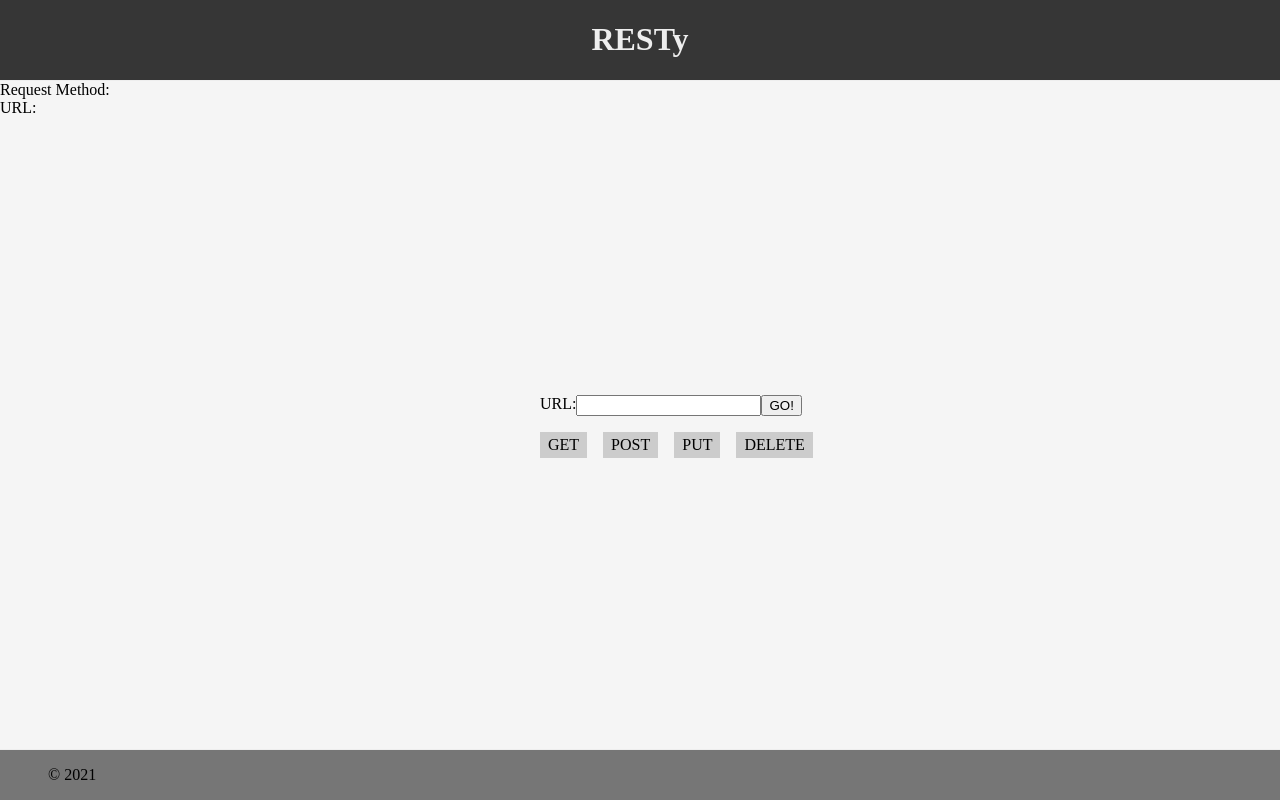
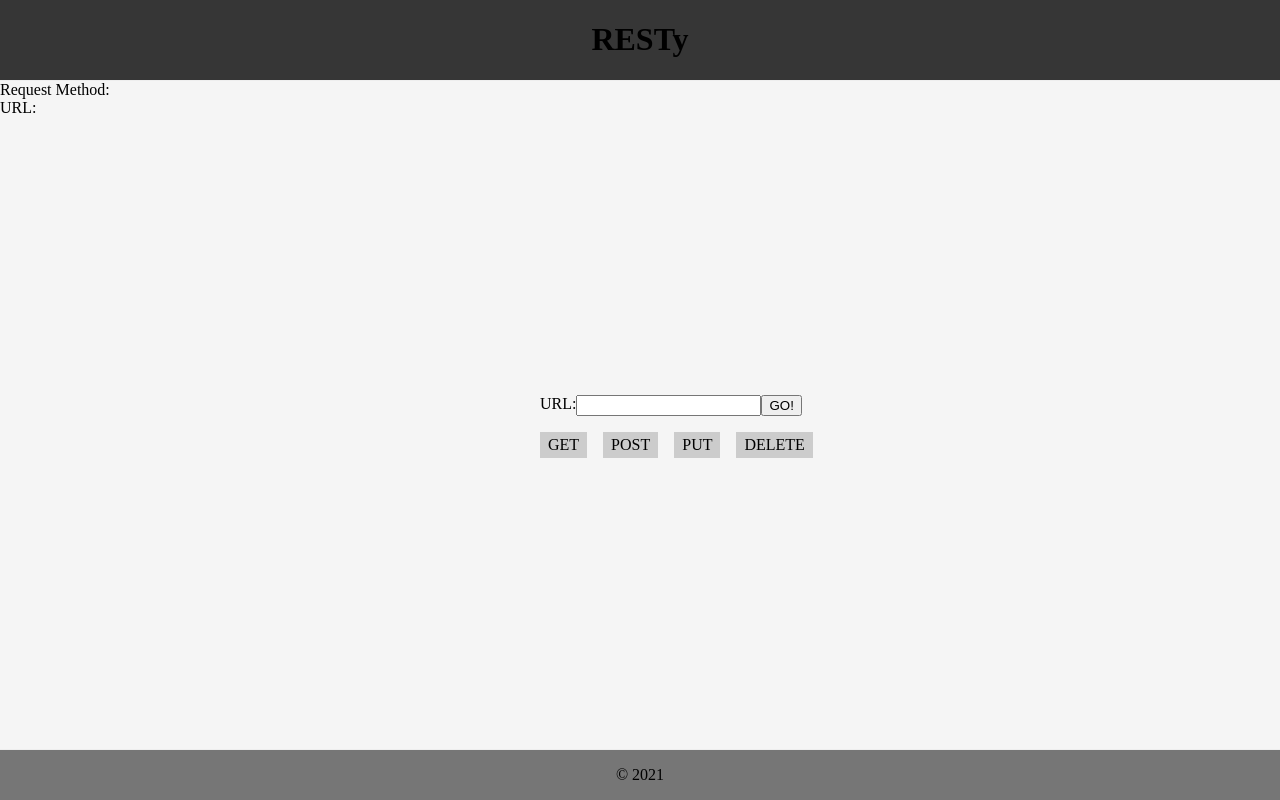
Before and after one commit to Cameron-Walden/resty, a React (Create React App) app: page / in a window 1280 px wide. Built offline with nearby package versions, Linux system fonts and the light colour scheme.

Commit message:
adds styling

```diff
--- /dev/null
+++ b/src/components/footer/footer.scss
@@ -0,0 +1,7 @@
+footer {
+  background: rgb(172, 180, 172);
+  border-top: 1px solid #eee;
+  padding: 1em 3em;
+  margin: 0;
+  text-align: center;
+}
--- a/src/components/footer/index.js
+++ b/src/components/footer/index.js
@@ -1,4 +1,5 @@
 import React from 'react';
+import './footer.scss';
 
 class Footer extends React.Component {
   render() {
--- /dev/null
+++ b/src/components/header/header.scss
@@ -0,0 +1,11 @@
+header {
+  background: rgb(172, 180, 172);
+  border-bottom: 1px solid #eee;
+  color: #eee;
+  padding: 0;
+  margin: 0;
+  text-align: center;
+  h1{
+    color: black;
+  }
+}
--- a/src/components/header/index.js
+++ b/src/components/header/index.js
@@ -1,4 +1,5 @@
 import React from 'react';
+import './header.scss';
 
 // class Header extends React.Component {
 //   render() {
--- a/src/components/results/index.js
+++ b/src/components/results/index.js
@@ -1,4 +1,5 @@
 import React from 'react';
+import './results.scss';
 
 // class Results extends React.Component {
 //   render() {
```
Also changed, not shown: src/components/results/results.scss (added).
